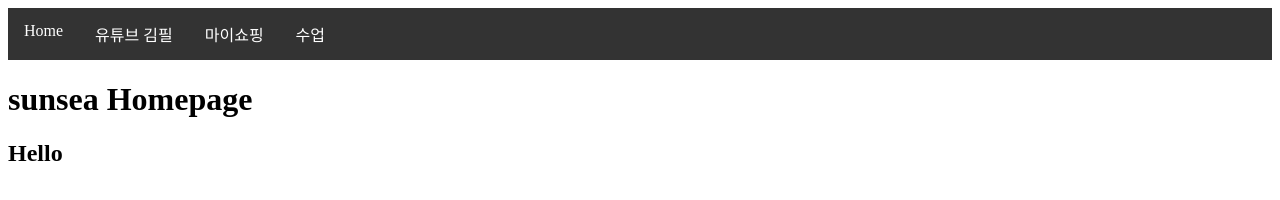
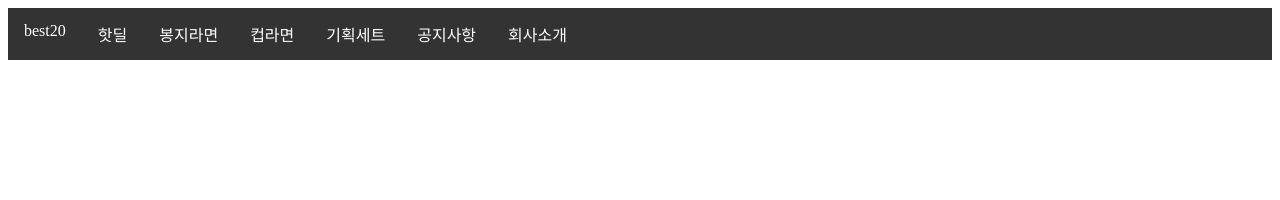
Before and after one commit to tjsgo/meta2022, a plain HTML site: page index.html in a window 1280 px wide. Drawn offline with Linux system fonts and the light colour scheme.

Commit message:
Update index.html

```diff
--- a/index.html
+++ b/index.html
@@ -31,16 +31,13 @@ li a:hover {
 <body>
 
 <ul>
-  <li><a class="active" href="#home">Home</a></li>
-  <li><a href="youtube.html">유튜브 김필</a></li>
-  <li><a href="myshop/index.html">마이쇼핑</a></li>
-  <li><a href="meta.html">수업</a></li>
+  <li><a href="#best">best20</a></li>
+  <li><a href="#hotdeal">핫딜</a></li>
+  <li><a class="active" href="#ramen">봉지라면</a></li>
+  <li><a href="#cupramen">컵라면</a></li>
+  <li><a href="#setramen">기획세트</a></li>
+  <li><a href="#notice">공지사항</a></li>
+  <li><a href="#ramenjjangjjanggirl">회사소개</a></li>
 </ul>
-
 </body>
-</head>
-<body>
-  <h1>sunsea Homepage</h1>
-  <h2>Hello</h2>
-  </body>
 </html>
```
